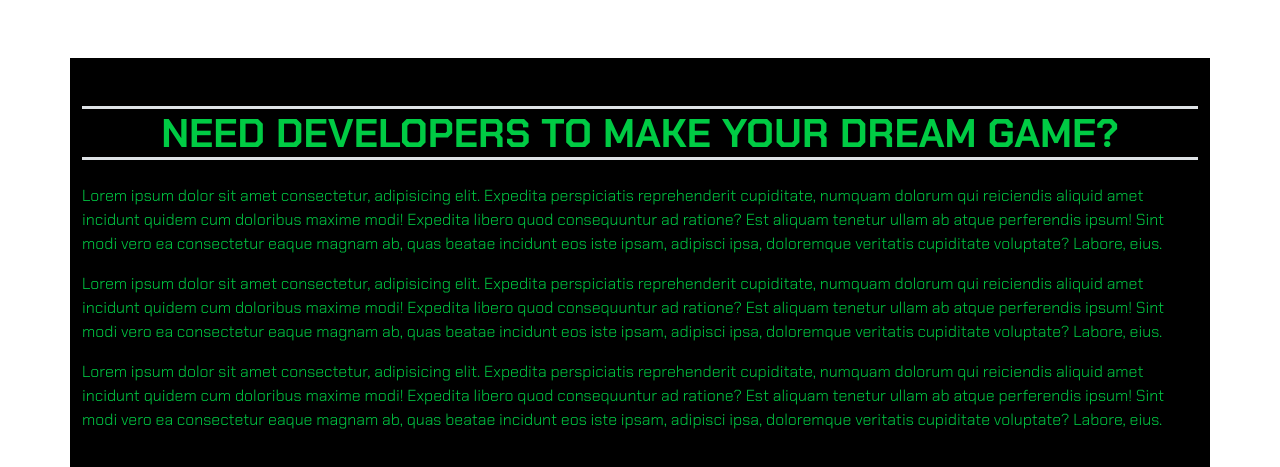
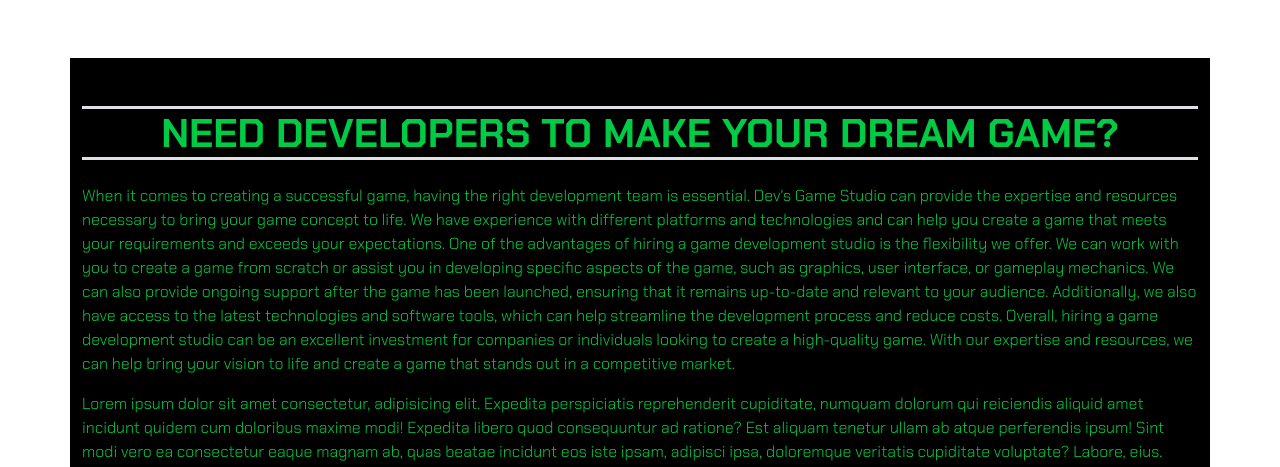
Before and after one commit to DSFII/Final-Project, a plain HTML site: page index.html in a window 1280 px wide. Shown: the part 638-1105 px from the top of the page. Drawn offline with nearby package versions, Linux system fonts and the light colour scheme.

Commit message:
Replaced filler text in index.html

```diff
--- a/index.html
+++ b/index.html
@@ -57,8 +57,8 @@
         <!-- MAIN CONTENT -->
         <section id="our-mission">
             <h1 class="text-uppercase border-top border-bottom border-3 heading-theme-color text-center fw-bolder mb-4 mt-4">Need Developers to Make Your Dream Game?</h1>
-            <p>Lorem ipsum dolor sit amet consectetur, adipisicing elit. Expedita perspiciatis reprehenderit cupiditate, numquam dolorum qui reiciendis aliquid amet incidunt quidem cum doloribus maxime modi! Expedita libero quod consequuntur ad ratione?
-            Est aliquam tenetur ullam ab atque perferendis ipsum! Sint modi vero ea consectetur eaque magnam ab, quas beatae incidunt eos iste ipsam, adipisci ipsa, doloremque veritatis cupiditate voluptate? Labore, eius.</p>
+            <p>
+                When it comes to creating a successful game, having the right development team is essential. Dev's Game Studio can provide the expertise and resources necessary to bring your game concept to life. We have experience with different platforms and technologies and can help you create a game that meets your requirements and exceeds your expectations. One of the advantages of hiring a game development studio is the flexibility we offer. We can work with you to create a game from scratch or assist you in developing specific aspects of the game, such as graphics, user interface, or gameplay mechanics. We can also provide ongoing support after the game has been launched, ensuring that it remains up-to-date and relevant to your audience. Additionally, we also have access to the latest technologies and software tools, which can help streamline the development process and reduce costs. Overall, hiring a game development studio can be an excellent investment for companies or individuals looking to create a high-quality game. With our expertise and resources, we can help bring your vision to life and create a game that stands out in a competitive market.</p>
             <p>Lorem ipsum dolor sit amet consectetur, adipisicing elit. Expedita perspiciatis reprehenderit cupiditate, numquam dolorum qui reiciendis aliquid amet incidunt quidem cum doloribus maxime modi! Expedita libero quod consequuntur ad ratione?
             Est aliquam tenetur ullam ab atque perferendis ipsum! Sint modi vero ea consectetur eaque magnam ab, quas beatae incidunt eos iste ipsam, adipisci ipsa, doloremque veritatis cupiditate voluptate? Labore, eius.</p>
             <p>Lorem ipsum dolor sit amet consectetur, adipisicing elit. Expedita perspiciatis reprehenderit cupiditate, numquam dolorum qui reiciendis aliquid amet incidunt quidem cum doloribus maxime modi! Expedita libero quod consequuntur ad ratione?
```
